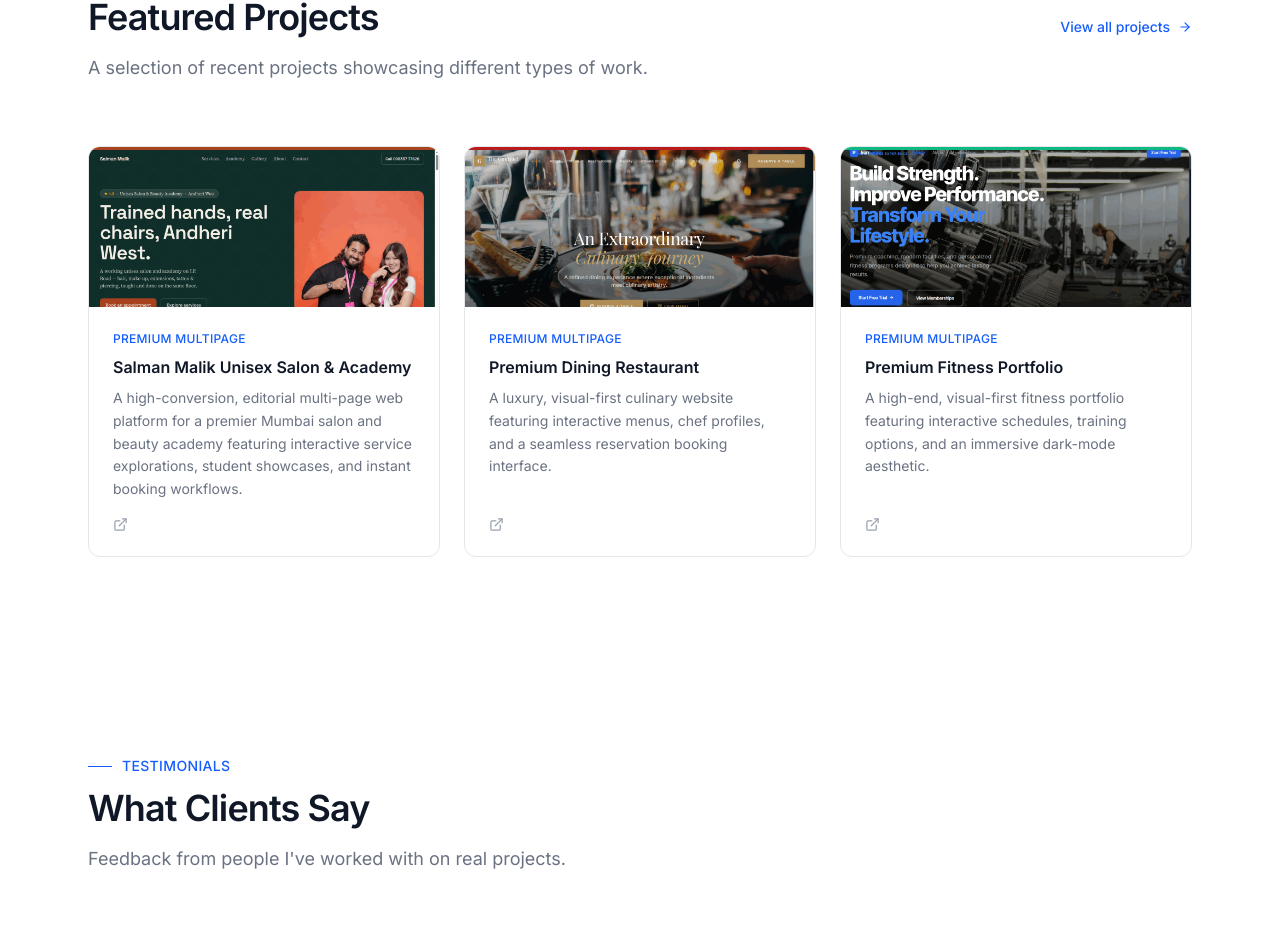
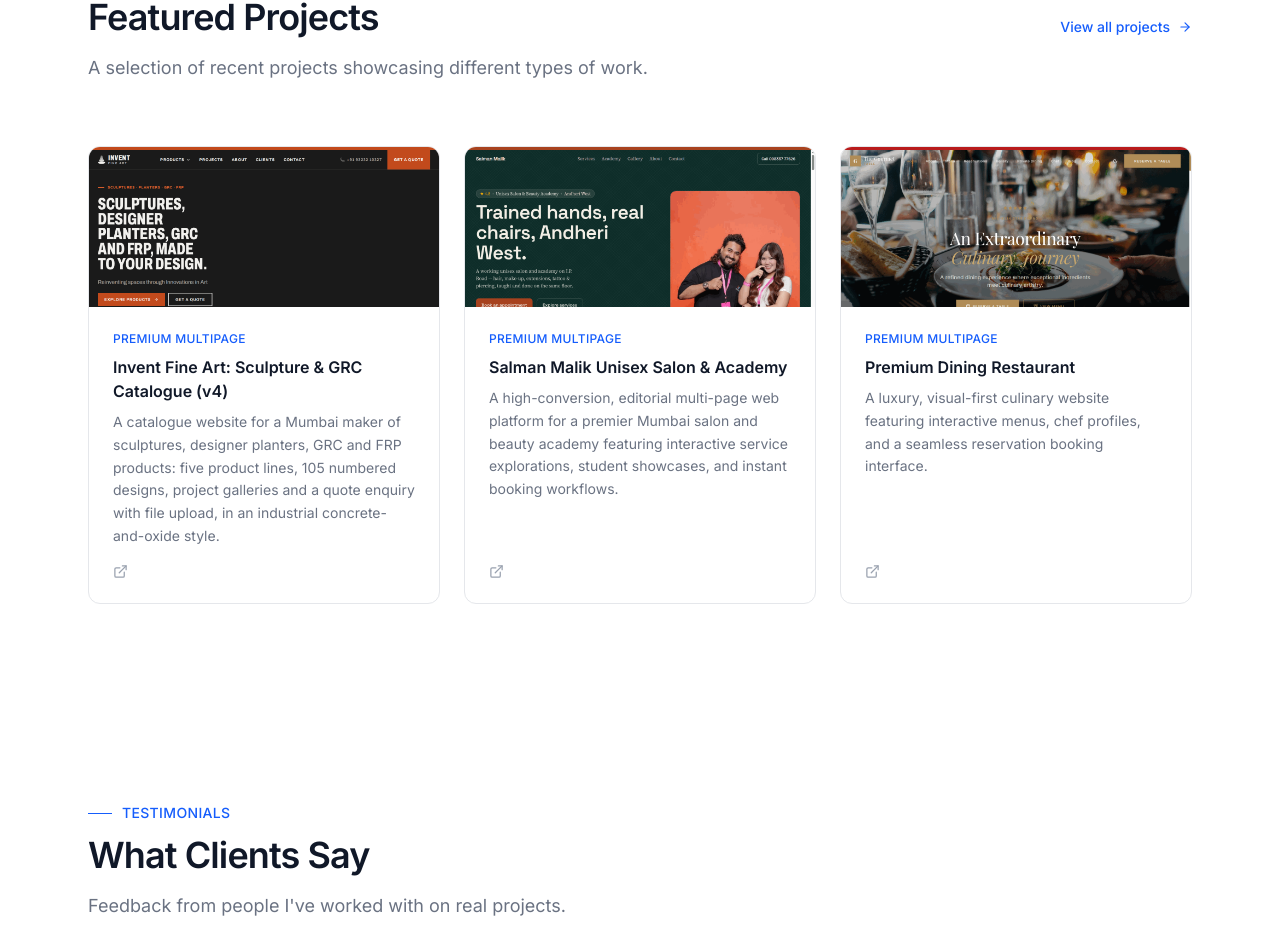
Before and after one commit to brijeshvishwakarma2676/brijesh.dev.portfolio, a React (Vite) app: page / in a window 1280 px wide. Shown: the part 2724-3662 px from the top of the page. Built offline with nearby package versions, Linux system fonts and the light colour scheme; no server answers.

Commit message:
added new projects 'Invent Fine Art' v4 and v2 with card thumbnails

```diff
--- a/src/data/content.js
+++ b/src/data/content.js
@@ -50,6 +50,76 @@ export const expertiseData = [
 ];
 
 export const projectsData = [
+  {
+    id: 22,
+    slug: "invent-fine-art-v4",
+    keywords: [
+      "art",
+      "sculpture",
+      "sculptures",
+      "planters",
+      "grc",
+      "frp",
+      "jali",
+      "facade",
+      "catalogue",
+      "manufacturer",
+      "b2b",
+      "quote",
+      "enquiry",
+      "gallery",
+      "mumbai",
+      "line drawings",
+    ],
+    title: "Invent Fine Art: Sculpture & GRC Catalogue (v4)",
+    category: "Premium Multipage",
+    description:
+      "A catalogue website for a Mumbai maker of sculptures, designer planters, GRC and FRP products: five product lines, 105 numbered designs, project galleries and a quote enquiry with file upload, in an industrial concrete-and-oxide style.",
+    challenge:
+      "Turning an old site with scattered photos into a fast, searchable catalogue that indexes well, where every design keeps a fixed reference code for enquiries and no unverified claim reaches the page.",
+    solution:
+      "Prerendered every page as static HTML with React Router, added self-drawing SVG line-art in the hero and on card hover, a lightbox with ?design= deep links, and an enquiry panel that emails the client through Resend with Turnstile spam protection.",
+    techStack: ["React 19", "React Router (prerendered)", "Tailwind CSS v4", "GSAP", "Lenis", "Resend", "Vercel"],
+    liveUrl: "https://inventfineart-landing-page-v4.vercel.app/",
+    githubUrl: "#",
+    color: "#C24A1C",
+    image: "/projects/invent-fine-art-v4.png",
+    featured: true,
+  },
+  {
+    id: 21,
+    slug: "invent-fine-art-v2",
+    keywords: [
+      "art",
+      "sculpture",
+      "sculptures",
+      "planters",
+      "grc",
+      "frp",
+      "catalogue",
+      "manufacturer",
+      "b2b",
+      "quote",
+      "enquiry",
+      "gallery",
+      "mumbai",
+      "editorial",
+    ],
+    title: "Invent Fine Art: Editorial Catalogue (v2)",
+    category: "Premium Multipage",
+    description:
+      "An editorial version of the Invent Fine Art catalogue, with serif headlines, bronze accents and line-drawing figures for each product line, plus the full design catalogue, project galleries and a quote enquiry.",
+    challenge:
+      "Giving a sculpture and architectural-products maker a gallery-like, premium feel while keeping a large photo catalogue fast and easy to enquire from.",
+    solution:
+      "Built prerendered React Router pages with responsive WebP images, GSAP scroll motion with Lenis smooth scrolling, a lightbox catalogue and a react-hook-form enquiry sent by email.",
+    techStack: ["React 19", "React Router (prerendered)", "Tailwind CSS v4", "GSAP", "Lenis", "Vercel"],
+    liveUrl: "https://inventfineart-landing-page-v2.vercel.app/",
+    githubUrl: "#",
+    color: "#8A6A3F",
+    image: "/projects/invent-fine-art-v2.png",
+    featured: false,
+  },
   {
     id: 20,
     slug: "salman-malik-unisex-salon",
```
Also changed, not shown: public/projects/invent-fine-art-v2.png (added), public/projects/invent-fine-art-v4.png (added).
